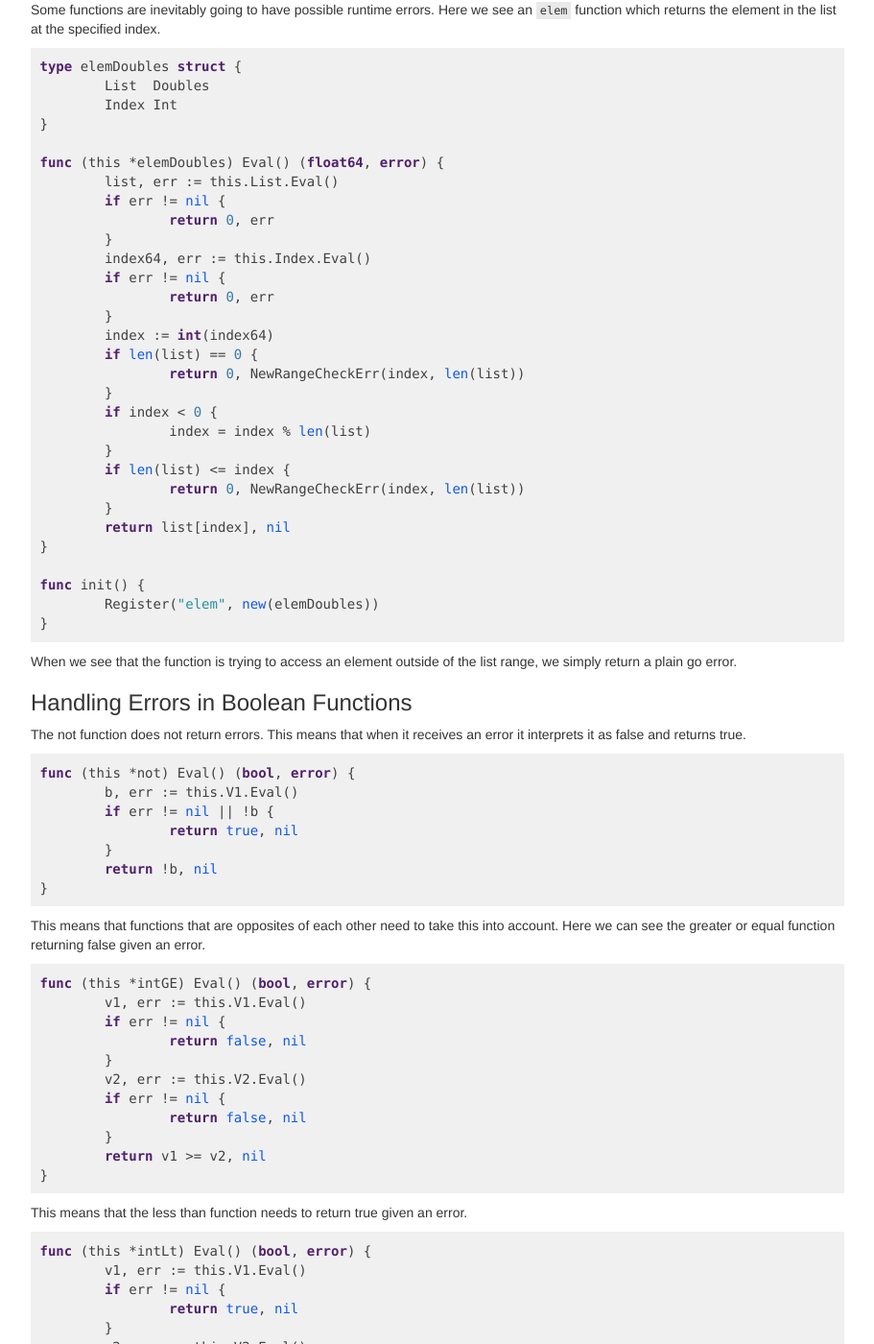
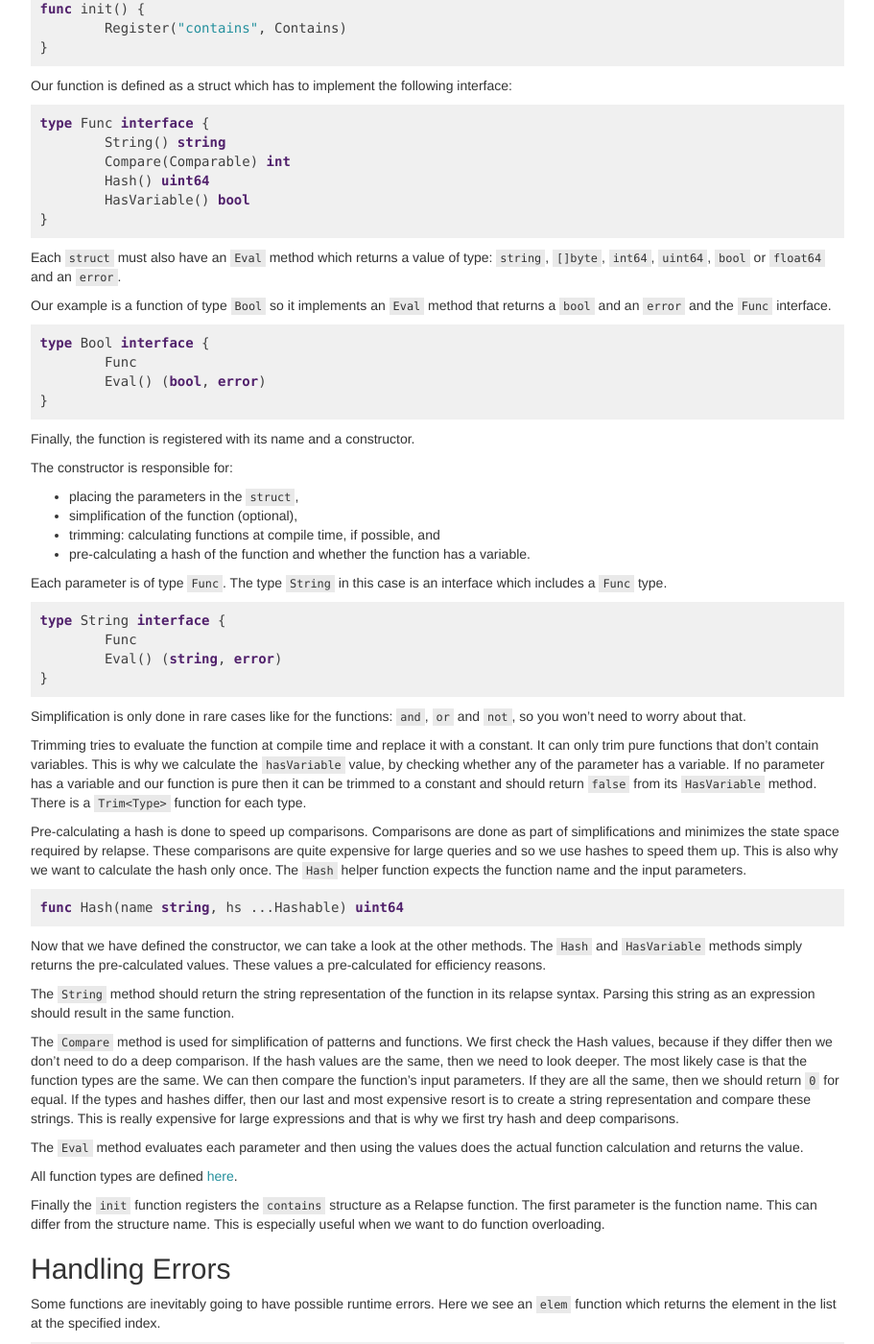
Before and after one commit to katydid/katydid.github.io, a Jekyll site: the page built from _posts/2016-02-17-addingfunctions.md, in a window 1280 px wide and 1400 px high, scrolled down 1457 px. Shown: the whole window at 96% size, without its empty margins (233-1144 px from the left). Built offline with Jekyll 4.4.1, drawn with Linux system fonts in a browser that asks for light colours; some of the changed text lies outside the part shown.

Commit message:
update adding functions

```diff
--- a/_posts/2016-02-17-addingfunctions.md
+++ b/_posts/2016-02-17-addingfunctions.md
@@ -14,19 +14,11 @@
 Let's look at the `contains` function:
 
 {% highlight go %}
-
-import (
-	"strings"
-	"github.com/katydid/katydid/relapse/funcs"
-)
-
-func Contains(s, sub String) Bool {
-	return &contains{s, sub}
-}
-
 type contains struct {
-	S      String
-	Substr String
+	S           String
+	Substr      String
+	hash        uint64
+	hasVariable bool
 }
 
 func (this *contains) Eval() (bool, error) {
@@ -41,43 +33,134 @@
 	return strings.Contains(s, subStr), nil
 }
 
+func (this *contains) Compare(that Comparable) int {
+	if this.Hash() != that.Hash() {
+		if this.Hash() < that.Hash() {
+			return -1
+		}
+		return 1
+	}
+	if other, ok := that.(*contains); ok {
+		if c := this.S.Compare(other.S); c != 0 {
+			return c
+		}
+		if c := this.Substr.Compare(other.Substr); c != 0 {
+			return c
+		}
+		return 0
+	}
+	return strings.Compare(this.String(), that.String())
+}
+
+func (this *contains) HasVariable() bool {
+	return this.hasVariable
+}
+
+func (this *contains) String() string {
+	return "contains(" + this.S.String() + "," + this.Substr.String() + ")"
+}
+
+func (this *contains) Hash() uint64 {
+	return this.hash
+}
+
+func Contains(s, sub String) Bool {
+	return TrimBool(&contains{
+		S:           s,
+		Substr:      sub,
+		hash:        Hash("contains", s, sub),
+		hasVariable: s.HasVariable() || sub.HasVariable(),
+	})
+}
+
 func init() {
-	funcs.Register("contains", new(contains))
+	Register("contains", Contains)
 }
 
 {% endhighlight %}
 
-As we can see there are four parts to this function, excluding the import part.
-
-The first defines a publicly accessible way to create the function.  This is only for users that are constructing their queries programmatically in Go.
-
-The second defines the function parameters as a structure.
-Each of these parameters have a type `funcs.String`, which is a very simple interface.
+Our function is defined as a struct which has to implement the following interface:
 
 {% highlight go %}
-package funcs
+type Func interface {
+	String() string
+	Compare(Comparable) int
+	Hash() uint64
+	HasVariable() bool
+}
+{% endhighlight %}
 
+Each `struct` must also have an `Eval` method which returns a value of type:
+`string`, `[]byte`, `int64`, `uint64`, `bool` or `float64` and an `error`.
+
+Our example is a function of type `Bool` so it implements an `Eval` method that returns a `bool` and an `error` and the `Func` interface.
+{% highlight go %}
+type Bool interface {
+	Func
+	Eval() (bool, error)
+}
+{% endhighlight %}
+
+Finally, the function is registered with its name and a constructor.
+
+The constructor is responsible for:
+
+  - placing the parameters in the `struct`,
+  - simplification of the function (optional),
+  - trimming: calculating functions at compile time, if possible, and
+  - pre-calculating a hash of the function and whether the function has a variable.
+
+Each parameter is of type `Func`.  The type `String` in this case is an interface which includes a `Func` type.
+
+{% highlight go %}
 type String interface {
+	Func
 	Eval() (string, error)
 }
 {% endhighlight %}
 
-This means that each parameter could be any structure or rather Relapse function that returns a string or even a string constant.
+Simplification is only done in rare cases like for the functions: `and`, `or` and `not`,
+so you won't need to worry about that.
 
-The second part is the `contains` structure's Eval method, the actual implementation of the function.
-The method evaluates each of its parameters and then passes their values to the `strings.Contains` function which returns a `bool`.
-We can now guess that `contains` implements the `funcs.Bool` interface.
+Trimming tries to evaluate the function at compile time and replace it with a constant.
+It can only trim pure functions that don't contain variables.
+This is why we calculate the `hasVariable` value, by checking whether any of the parameter has a variable.
+If no parameter has a variable and our function is pure then it can be trimmed to a constant and should return `false` from its `HasVariable` method.
+There is a `Trim<Type>` function for each type.
+
+Pre-calculating a hash is done to speed up comparisons.
+Comparisons are done as part of simplifications and minimizes the state space required by relapse.
+These comparisons are quite expensive for large queries and so we use hashes to speed them up.
+This is also why we want to calculate the hash only once.
+The `Hash` helper function expects the function name and the input parameters.
 
 {% highlight go %}
-type Bool interface {
-	Eval() (bool, error)
-}
+func Hash(name string, hs ...Hashable) uint64
 {% endhighlight %}
+
+Now that we have defined the constructor, we can take a look at the other methods.
+The `Hash` and `HasVariable` methods simply returns the pre-calculated values.
+These values a pre-calculated for efficiency reasons.
+
+The `String` method should return the string representation of the function in its relapse syntax.
+Parsing this string as an expression should result in the same function.
+
+The `Compare` method is used for simplification of patterns and functions.
+We first check the Hash values, because if they differ then we don't need to do a deep comparison.
+If the hash values are the same, then we need to look deeper.
+The most likely case is that the function types are the same.
+We can then compare the function's input parameters.
+If they are all the same, then we should return `0` for equal.
+If the types and hashes differ, then our last and most expensive resort is to create a string representation and compare these strings.
+This is really expensive for large expressions and that is why we first try hash and deep comparisons.
+
+The `Eval` method evaluates each parameter and then using the values does the actual function calculation and returns the value.
 
 All function types are defined [here](https://github.com/katydid/katydid/blob/master/relapse/funcs/types.go).
 
 Finally the `init` function registers the `contains` structure as a Relapse function.
-The first parameter is the function name, since this can differ from the structure name.
+The first parameter is the function name.
+This can differ from the structure name.
 This is especially useful when we want to do function overloading.
 
 ## Handling Errors
@@ -88,8 +171,10 @@
 {% highlight go %}
 
 type elemDoubles struct {
-	List  Doubles
-	Index Int
+	List        Doubles
+	Index       Int
+	hash        uint64
+	hasVariable bool
 }
 
 func (this *elemDoubles) Eval() (float64, error) {
@@ -114,9 +199,8 @@
 	return list[index], nil
 }
 
-func init() {
-	Register("elem", new(elemDoubles))
-}
+...
+
 
 {% endhighlight %}
 
@@ -181,27 +265,33 @@
 	"regexp"
 )
 
-func Regex(e ConstString, s String) Bool {
-	return &regex{Expr: e, S: s}
+func Regex(expr ConstString, input String) (Bool, error) {
+	if expr.HasVariable() {
+		return nil, fmt.Errorf("regex requires a constant expression as its first parameter, but it has a variable parameter")
+	}
+	e, err := expr.Eval()
+	if err != nil {
+		return nil, err
+	}
+	r, err := regexp.Compile(e)
+	if err != nil {
+		return nil, err
+	}
+	return TrimBool(&regex{
+		r:           r,
+		S:           input,
+		expr:        e,
+		hash:        Hash("regex", expr, input),
+		hasVariable: input.HasVariable(),
+	}), nil
 }
 
 type regex struct {
-	r    *regexp.Regexp
-	Expr ConstString
-	S    String
-}
-
-func (this *regex) Init() error {
-	e, err := this.Expr.Eval()
-	if err != nil {
-		return err
-	}
-	r, err := regexp.Compile(e)
-	if err != nil {
-		return err
-	}
-	this.r = r
-	return nil
+	r           *regexp.Regexp
+	expr        string
+	S           String
+	hash        uint64
+	hasVariable bool
 }
 
 func (this *regex) Eval() (bool, error) {
@@ -212,39 +302,24 @@
 	return this.r.MatchString(s), nil
 }
 
-func init() {
-	Register("regex", new(regex))
-}
+...
 {% endhighlight %}
 
-There are a few new concepts here.
-Firstly `r` is a field member of the structure, but it is not a parameter for the regular expression function.
-Only the structure's fields with an `Eval` method are seen as function parameters.
+We pre-calculate `r` in the constructor as a field member of the structure.
+Our `Eval` method can then use the compiled regular expression to match the bytes.
 
-Secondly `ConstString` is a type we have not encountered before.
-`ConstString` is defined as exactly the same interface as String.
-There is a corresponding constant type for each function type.
-Relapse evaluates all functions, which do not depend on a variable, at compile time.
-Variables will be discussed in the next section.
-By specifying a parameter as a constant, you are explicitly stating that this parameter will be evaluated at compile time and if this is not possible it must result in a compile error.
-
-Finally we get to the `Init` method, which compiles the regular expression at compile time, using the constant string and places the result in the field `r`.
-The `Eval` method then uses the compiled regular expression to match the bytes.
-
-It is very important to remember to declare all the parameters you plan to use in the `Init` method as constant, otherwise you will get unexpected results.
+We first check that `expr` does not have a variable,
+since we want to evaluate the expression at compile time.
+In the constructor we specify that this parameter is a `ConstString`.
+This is just a `String`,
+but it makes sure that the generated documentation mentions that this function requires the parameter to be calculated at compile time.
 
 ## Variables
 
 Variables are values that possibly change with every execution, typically these are fields, but they can also include functions whose values change over time, database versions, etc.
 
 If your function does not evaluate to the same value given the same parameters every time, you should declare it as variable.
-Simply make sure your function satisfies the variable interface.
-
-{% highlight go %}
-type Variable interface {
-	IsVariable()
-}
-{% endhighlight %}
+Simply return `true` from the `HasVariable` method.
 
 Lets look at the `now` function:
 
@@ -261,12 +336,34 @@
 	return time.Now().UnixNano(), nil
 }
 
-func (this *now) IsVariable() {}
+func (this *now) Hash() uint64 {
+	return Hash("now")
+}
+
+func (this *now) Compare(that Comparable) int {
+	if this.Hash() != that.Hash() {
+		if this.Hash() < that.Hash() {
+			return -1
+		}
+		return 1
+	}
+	if _, ok := that.(*now); ok {
+		return 0
+	}
+	return strings.Compare(this.String(), that.String())
+}
+
+func (this *now) String() string {
+	return "now"
+}
+
+func (this *now) HasVariable() bool { return true }
 
 func init() {
-	Register("now", new(now))
+	Register("now", Now)
 }
 {% endhighlight %}
 
 Obviously this function's value will be different almost every time that it is evaluated.
-We added an  `IsVariable` method just to let Relapse know not to evaluate this function at compile time.
+
+Now that `HasVariable` returns `true` this function won't be trimmed and will return a different value for each evaluation.
```
